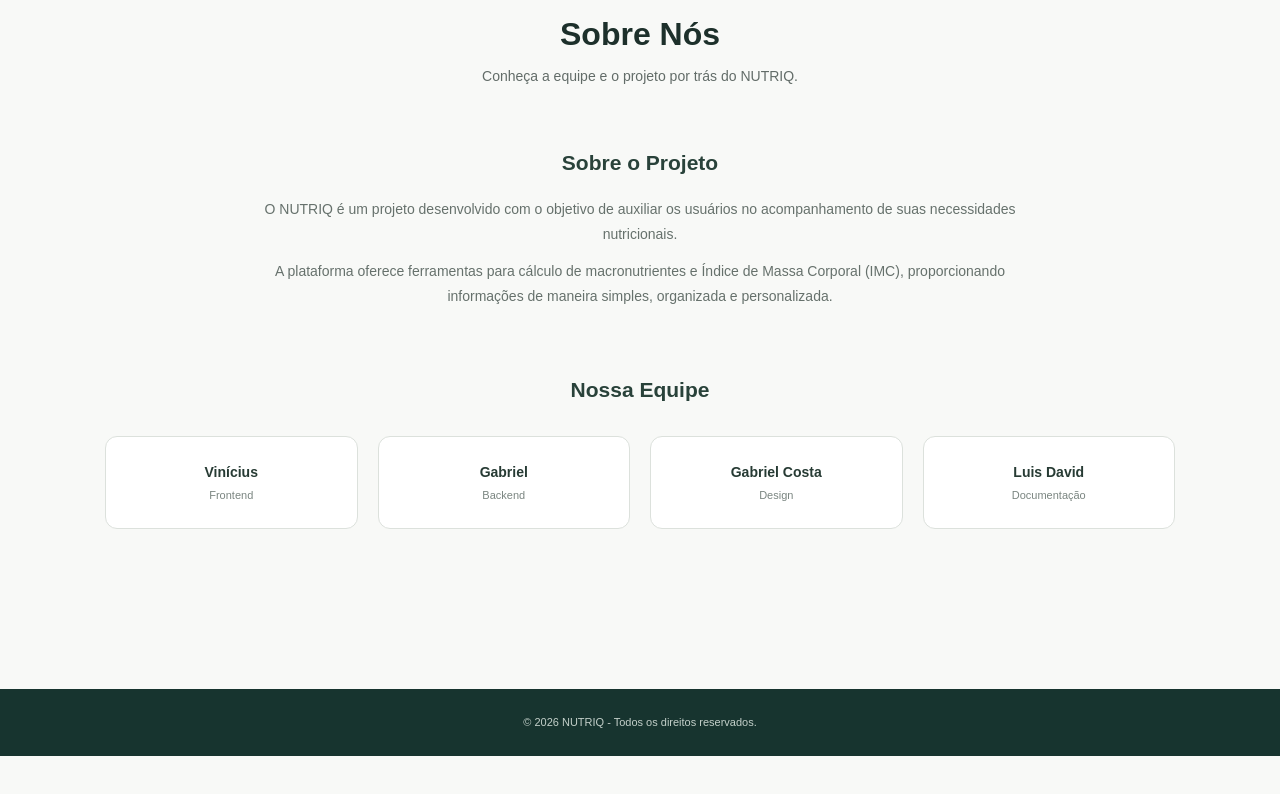
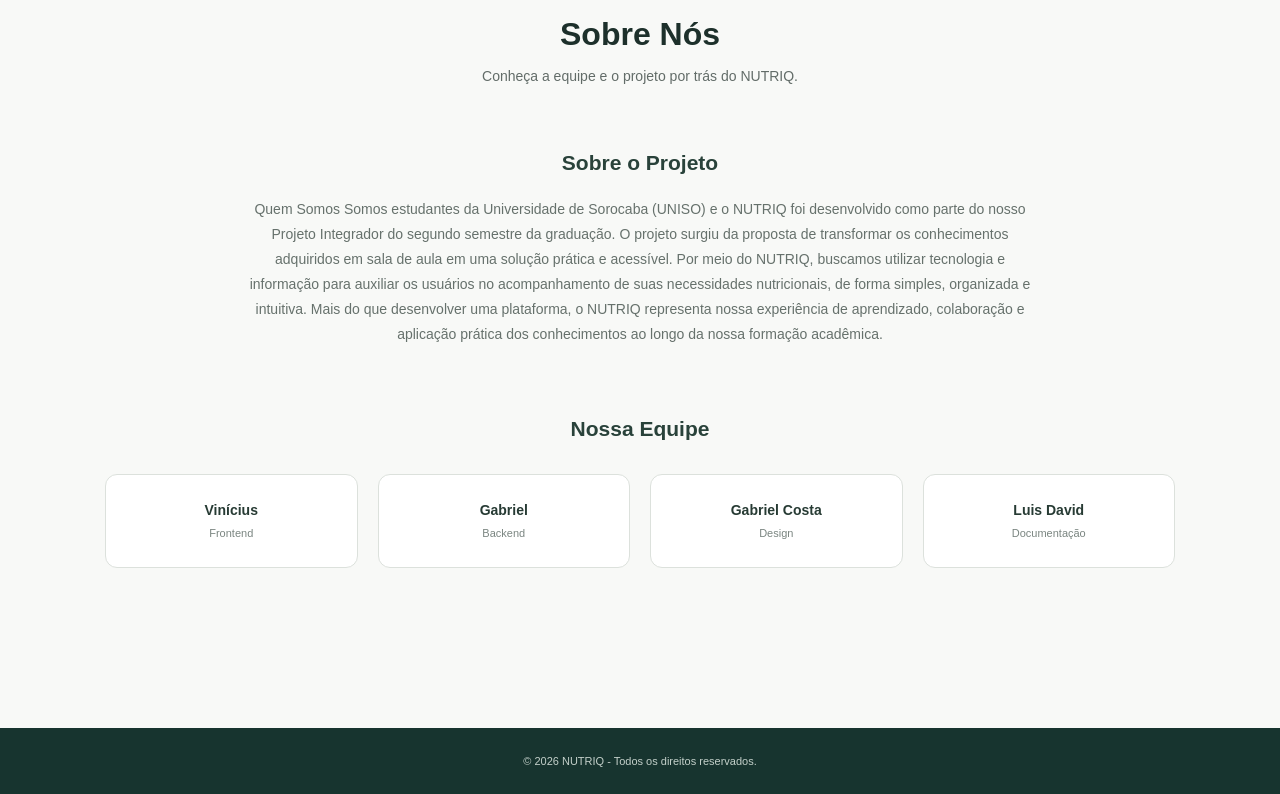
Before and after one commit to Viniciusmiranha/Macronutrientes, a plain HTML site: page index.html in a window 1280 px wide. Shown: the part 1022-1816 px from the top of the page. Before the commit the page ends 1778 px from the top, so only its background shows below. Drawn offline with Linux system fonts and the light colour scheme.

Commit message:
ALTERAÇÕES LOGO

```diff
--- a/index.html
+++ b/index.html
@@ -13,7 +13,7 @@
 <body>
 
     <!-- =====================================================
-         CABEÇALHO / MENU
+         CABECALKKKKKHO / MENU
     ====================================================== -->
 
     <header class="header">
@@ -562,18 +562,17 @@
                 <h3>Sobre o Projeto</h3>
 
                 <p>
-                    O NUTRIQ é um projeto desenvolvido com
-                    o objetivo de auxiliar os usuários no
-                    acompanhamento de suas necessidades
-                    nutricionais.
-                </p>
+               Quem Somos
 
-                <p>
-                    A plataforma oferece ferramentas para
-                    cálculo de macronutrientes e Índice de
-                    Massa Corporal (IMC), proporcionando
-                    informações de maneira simples,
-                    organizada e personalizada.
+Somos estudantes da Universidade de Sorocaba (UNISO) e o NUTRIQ foi
+ desenvolvido como parte do nosso Projeto Integrador do segundo semestre da graduação.
+
+O projeto surgiu da proposta de transformar os conhecimentos adquiridos em sala de aula em
+ uma solução prática e acessível. Por meio do NUTRIQ, buscamos utilizar tecnologia e informação
+ para auxiliar os usuários no acompanhamento de suas necessidades nutricionais, de forma simples,
+  organizada e intuitiva.
+Mais do que desenvolver uma plataforma, o NUTRIQ representa nossa experiência de aprendizado, colaboração
+e aplicação prática dos conhecimentos ao longo da nossa formação acadêmica.
                 </p>
 
             </article>
```
